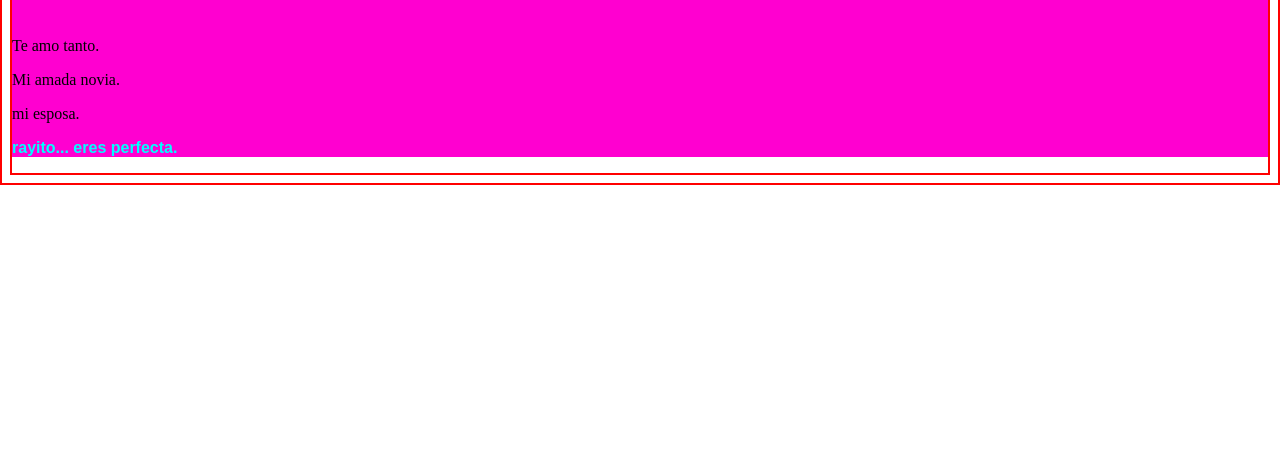
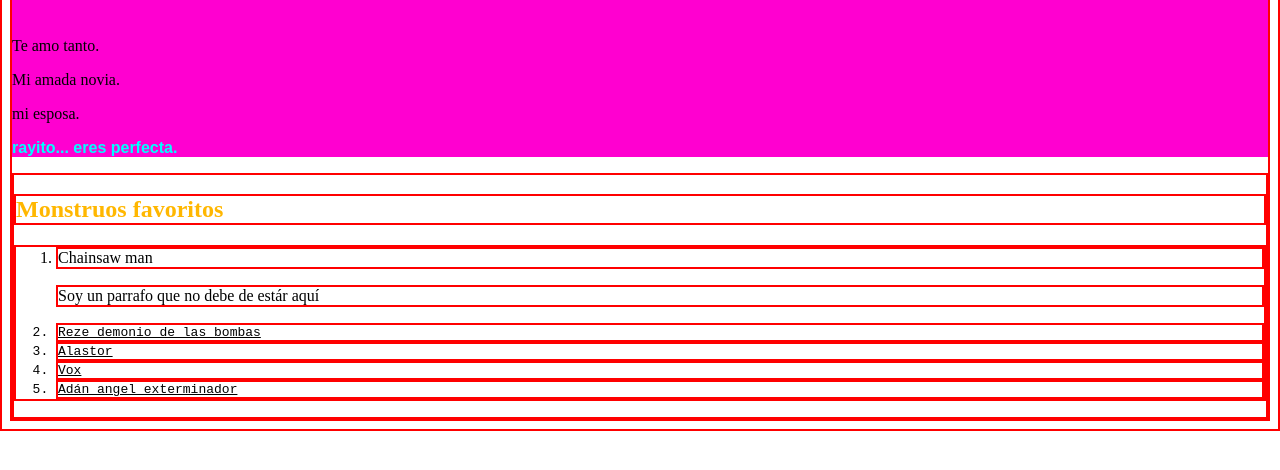
Before and after one commit to JOSHUAXD89/Programacion-web-1, a plain HTML site: page CSS/02-Selectores-CSS/index.html in a window 1280 px wide. Shown: the part 304-774 px from the top of the page. Drawn offline with Linux system fonts and the light colour scheme.

Commit message:
Segunda sesión de CSS

```diff
--- a/CSS/02-Selectores-CSS/index.html
+++ b/CSS/02-Selectores-CSS/index.html
@@ -27,5 +27,17 @@
 
     </section>
 
+    <section class="galeria">
+        <h2>Monstruos favoritos</h2>
+        <ol class="monstruos">
+            <li class="primer-hermano">Chainsaw man</li>
+            <p>Soy un parrafo que no debe de estár aquí</p>
+            <li>Reze demonio de las bombas</li>
+            <li>Alastor</li>
+            <li>Vox</li>
+            <li>Adán angel exterminador</li>
+        </ol>
+    </section>
+
 </body>
 </html>
--- a/CSS/02-Selectores-CSS/style.CSS
+++ b/CSS/02-Selectores-CSS/style.CSS
@@ -49,3 +49,80 @@ ID: Se usa la notación de #nombreId.
     font-family: Arial, Helvetica, sans-serif;
     font-weight: 900;
 }
+
+/*
+
+Selectores combinados
+
+ - Descendientes. Seleccionan elemntos dentro de otros elementos.
+
+    elementp elementointerno{
+    ...
+}
+*/
+
+section h2 {
+    color:rgb(255, 183, 0)
+}
+
+body .galeria{
+    border: none
+    background color rgb(255, 0, 208)
+}
+
+.galeria .monstruos {
+    border: none
+    background color rgb(73, 9, 98)
+}
+
+/*
+
+Selectores combinados
+
+ - Hijo directo. Selecciona elementos que son hijos directos de un elemento padre.
+
+    elemrntoPadre > elementohijo {
+    ...
+}
+
+*/
+
+.monstruos > li {
+    border: none
+    text-align center
+    margin-botton 24px
+    background-color rgb(73, 9, 98)
+
+}
+
+/*
+
+Selectores conectados
+
+ - Elemento adyacente. Selecciona el primer elemento inmediatamente después de otro elemento. Es decir su hermano inmediato.
+
+    elemento + elementoAdyacente {
+    ...
+    }
+
+*/
+
+.primer-hermano + li {
+    font-size: 2rem;
+    color: rgb(0, 238, 255);
+}
+
+/*
+
+ Selectores combinados
+
+  -Hermanos General. Selecciona todos los hermanos después de un elemento.
+
+  elemento ~
+
+*/
+
+.primer-hermano ~ li {
+    font-family: monospace;
+    text-decoration: underline;
+}
--- /dev/null
+++ b/CSS/04-Fuentes/style.CSS
@@ -0,0 +1,85 @@
+/*
+
+Fuentes
+
+Las fuentes son un aspecto fundamento del diseño web, influyen en la estética, legibilidad y jerarquía visual.
+
+Para definir una familia tipográfica usamos la propiedad;
+
+font-family: "Nombre de la tipografía"
+
+1- Web safe fonts: Fuentes web seguras. Son tipografías predeterminadas que se  pueden usar en cualquier dispositivo, sistema operativo o navegador web.
+
+Por estilo o categoría:
+
+ -serif
+ -sans-serif
+ -monospace
+ -cursive > script
+ -fantasy > script
+
+ Por nombre de la familia tipográfica
+
+ - Arial
+ - Times new roman
+ - Verdana
+ - Gevana
+ - Tahoma
+ ...
+
+ Los valores con un más de una palabra se escriben entre comillas dobles "" o simples ''
+
+ La recomendación es utilizar máximo 2 fuentes de respaldo, si por alguna razón no carga la principal se cargarán las secundarias. Los nombres se separán por comas.
+
+ */
+
+body {
+    font-family: serif; /* Default del user profile */
+    font-family: sans-serif;
+    font-family: monospace;
+    font-family: cursive;
+    font-family: fantasy;
+}
+
+h1 {
+    font-family: arial;
+    font-family: "Times New Roman";
+    font-family: Verdana;
+    font-family: Tahoma;
+    font-family: "Gill Sans";
+    font-family: Georgia, "Times New Roma", Times, serif;
+    font-family: "Lucina Sans", Arial, Sans-serif;
+}
+
+h2 {
+    font-family: "Cabin", sans-serif;
+  font-optical-sizing: auto;
+  font-weight: weight;
+  font-style: normal;
+  font-variation-settings:"wdth" 100;
+}
+
+/*
+
+ 2. Fuentes personalizadas. Son fuentes que nosotros elegimos de acuerdo al estilo de la web o a los lineamientos de la marca gráfica.
+
+ - Fuentes externas: Se llaman a través de recursos en línea o servidores remotos. Por ejemplo Google Fonts
+
+ - Fuentes internas: Éstas se llaman a través de nuestras carpetas internas o de un servidor propio.
+
+*/
+
+/*
+
+LLamamos a nuestra tpografía con la sentencia @font-face
+
+*/
+
+@font-face {
+    font-family: "Coolvetica Rg";
+    src: url(./Coolvetica\ Rg.otf), format("otf");
+}
+
+p {
+    font-family: "Coolvetica Rg", Helvetica;
+}
```
Also changed, not shown: CSS/03-Cascada-Especificidad/index.html (added, +16 -0 lines), CSS/03-Cascada-Especificidad/style.CSS (added, +80 -0 lines), CSS/04-Fuentes/index.html (added, +19 -0 lines), CSS/04-Fuentes/Coolvetica Rg.otf (added).
